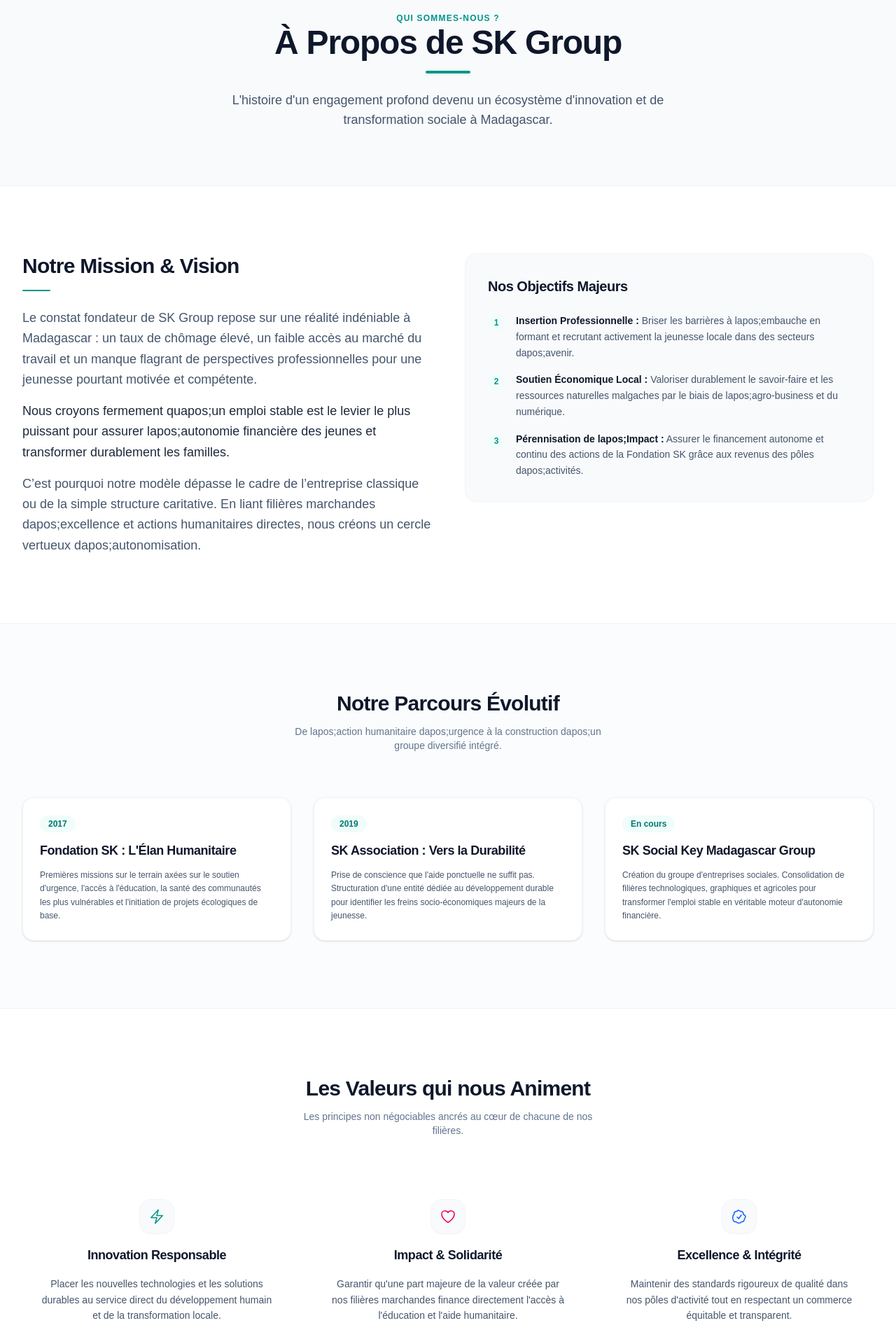
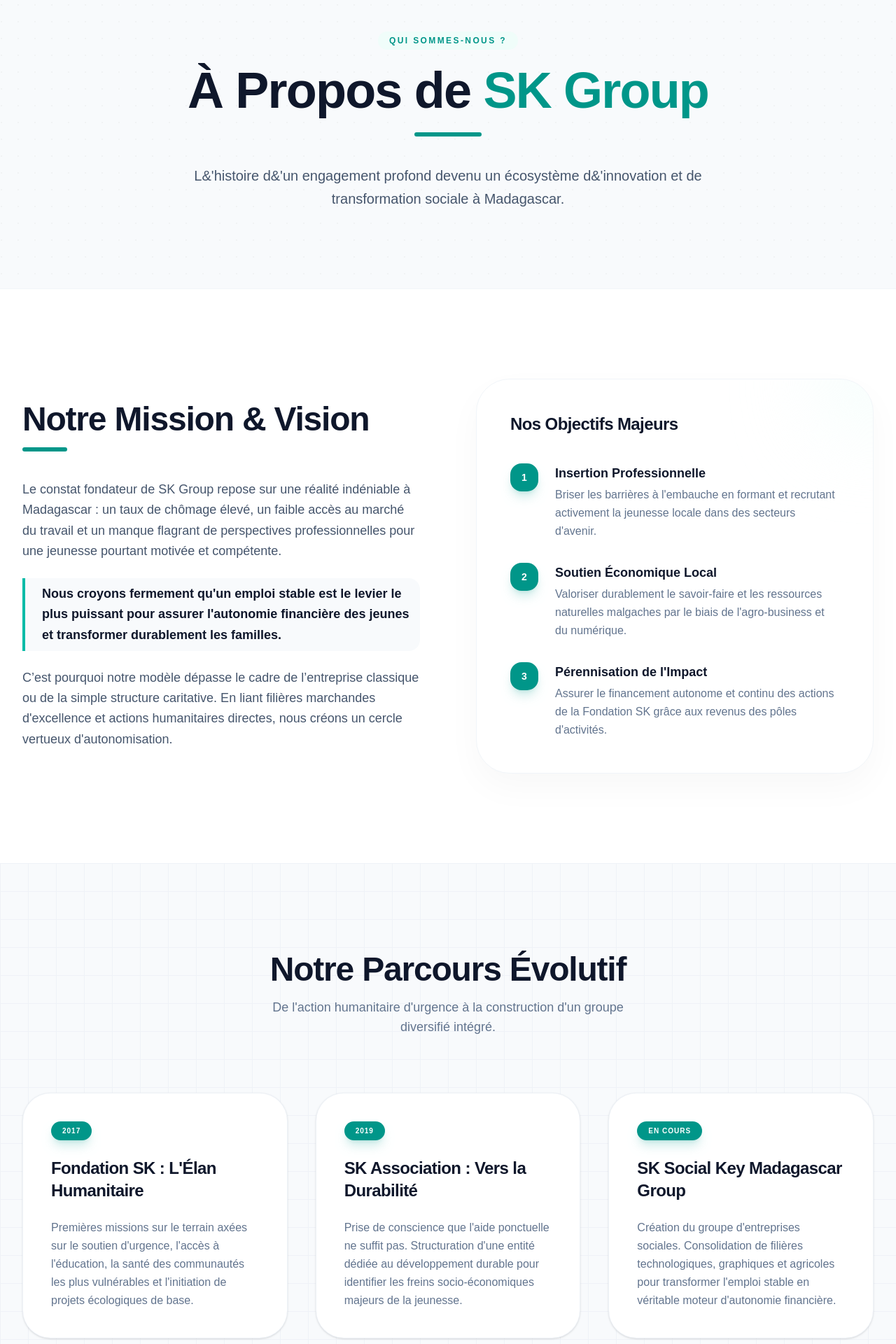
Before and after one commit to MaminirinaEdwino/sk-group, a Next.js app: page /a-propos in a window 1280 px wide. Shown: the part 260-2180 px from the top of the page at 70% size. Built offline with nearby package versions, Linux system fonts and the light colour scheme.

Commit message:
Add: metadata for SEO

```diff
--- a/app/a-propos/page.tsx
+++ b/app/a-propos/page.tsx
@@ -1,6 +1,47 @@
+"use client";
+
 import React from "react";
 import Link from "next/link";
+import FadeIn from "../components/FadeIn";
+import { motion } from "framer-motion";
+import { Metadata } from "next";
 
+export const metadata: Metadata = {
+  title: "A Propos - Sk Socialkey Madagascar Group",
+  description:
+    "Découvrez l'histoire, les objectifs majeurs et les valeurs de SK Group à Madagascar. De l'action humanitaire avec la Fondation SK à la création d'emplois stables pour la jeunesse.",
+  alternates: {
+    canonical: "https://sk-socialkey-madagascar-group.com/a-propos/",
+  },
+  robots: {
+    index: true,
+    follow: true,
+    googleBot: {
+      index: true,
+      follow: true,
+      "max-snippet": -1,
+      "max-image-preview": "large",
+      "max-video-preview": -1,
+    },
+  },
+  openGraph: {
+    title: "A Propos - Sk Socialkey Madagascar Group",
+    description:
+      "Découvrez l'histoire, les objectifs majeurs et les valeurs de SK Group à Madagascar. De l'action humanitaire avec la Fondation SK à la création d'emplois stables pour la jeunesse.",
+    url: "https://sk-socialkey-madagascar-group.com/a-propos/",
+    siteName: "Sk Socialkey Madagascar Group",
+    locale: "fr_FR",
+    type: "article",
+    // Vous pouvez optionnellement lier les profils Facebook officiels extraits du HTML d'origine
+    authors: ["https://www.facebook.com/profile.php/?id=100083995821271"],
+  },
+  twitter: {
+    card: "summary",
+    title: "A Propos - Sk Socialkey Madagascar Group",
+    description:
+      "Découvrez l'histoire, les objectifs majeurs et les valeurs de SK Group à Madagascar.",
+  },
+};
 // 1. Définition des Valeurs du Groupe issues du HTML d'origine
 const values = [
   {
@@ -9,7 +50,7 @@
       "Placer les nouvelles technologies et les solutions durables au service direct du développement humain et de la transformation locale.",
     icon: (
       <svg
-        className="w-6 h-6 text-teal-600"
+        className="w-8 h-8 text-teal-600"
         fill="none"
         viewBox="0 0 24 24"
         strokeWidth="1.5"
@@ -29,7 +70,7 @@
       "Garantir qu'une part majeure de la valeur créée par nos filières marchandes finance directement l'accès à l'éducation et l'aide humanitaire.",
     icon: (
       <svg
-        className="w-6 h-6 text-rose-600"
+        className="w-8 h-8 text-rose-600"
         fill="none"
         viewBox="0 0 24 24"
         strokeWidth="1.5"
@@ -49,7 +90,7 @@
       "Maintenir des standards rigoureux de qualité dans nos pôles d'activité tout en respectant un commerce équitable et transparent.",
     icon: (
       <svg
-        className="w-6 h-6 text-blue-600"
+        className="w-8 h-8 text-blue-600"
         fill="none"
         viewBox="0 0 24 24"
         strokeWidth="1.5"
@@ -87,199 +128,285 @@
   },
 ];
 
+const containerVariants = {
+  hidden: { opacity: 0 },
+  visible: {
+    opacity: 1,
+    transition: {
+      staggerChildren: 0.15,
+    },
+  },
+};
+
+const cardVariants = {
+  hidden: { opacity: 0, y: 30 },
+  visible: {
+    opacity: 1,
+    y: 0,
+    transition: { duration: 0.5, ease: "easeOut" },
+  },
+};
+
 export default function AboutPage() {
   return (
     <main className="w-full bg-white pt-28">
       {/* SECTION 1 : En-tête de la Page (Hero Minimal) */}
-      <section className="relative py-20 bg-slate-50 border-b border-slate-100">
-        <div className="mx-auto max-w-7xl px-4 sm:px-6 lg:px-8 text-center space-y-4">
-          <span className="text-xs font-bold tracking-widest text-teal-600 uppercase">
+      <section className="relative py-28 bg-slate-50 border-b border-slate-100 overflow-hidden">
+        {/* Decorative background */}
+        <div
+          className="absolute top-0 left-0 w-full h-full opacity-[0.03] pointer-events-none"
+          style={{
+            backgroundImage: `radial-gradient(circle at 2px 2px, black 1px, transparent 0)`,
+            backgroundSize: "24px 24px",
+          }}
+        />
+
+        <div className="relative mx-auto max-w-7xl px-4 sm:px-6 lg:px-8 text-center space-y-6">
+          <FadeIn>
+            <span className="text-xs font-black tracking-[0.2em] text-teal-600 uppercase bg-teal-50 px-4 py-1.5 rounded-full">
               Qui sommes-nous ?
             </span>
-          <h1 className="text-4xl font-black tracking-tight text-slate-900 sm:text-5xl">
-            À Propos de SK Group
+          </FadeIn>
+          <FadeIn delay={0.1}>
+            <h1 className="text-5xl font-black tracking-tight text-slate-900 sm:text-6xl lg:text-7xl">
+              À Propos de <span className="text-teal-600">SK Group</span>
             </h1>
-          <div className="h-1 w-16 bg-teal-600 mx-auto rounded-full" />
-          <p className="text-lg text-slate-600 font-light max-w-2xl mx-auto pt-2">
-            L&apos;histoire d&apos;un engagement profond devenu un écosystème
-            d&apos;innovation et de transformation sociale à Madagascar.
+          </FadeIn>
+          <FadeIn delay={0.2}>
+            <div className="h-1.5 w-24 bg-teal-600 mx-auto rounded-full" />
+          </FadeIn>
+          <FadeIn delay={0.3}>
+            <p className="text-xl text-slate-600 font-normal max-w-3xl mx-auto pt-4 leading-relaxed">
+              L&&apos;histoire d&&apos;un engagement profond devenu un
+              écosystème d&&apos;innovation et de transformation sociale à
+              Madagascar.
             </p>
+          </FadeIn>
         </div>
       </section>
 
-      {/* SECTION 2 : Mission & Objectifs (Contenu sémantique pur) */}
-      <section className="py-24">
+      {/* SECTION 2 : Mission & Objectifs */}
+      <section className="py-32 overflow-hidden">
         <div className="mx-auto max-w-7xl px-4 sm:px-6 lg:px-8">
-          <div className="grid grid-cols-1 lg:grid-cols-12 gap-12 items-start">
+          <div className="grid grid-cols-1 lg:grid-cols-12 gap-20 items-center">
             {/* Colonne Gauche : Notre Mission */}
-            <div className="lg:col-span-6 space-y-4">
-              <h2 className="text-2xl font-extrabold text-slate-900 tracking-tight sm:text-3xl">
+            <div className="lg:col-span-6 space-y-8">
+              <FadeIn>
+                <div className="space-y-4">
+                  <h2 className="text-4xl font-black text-slate-900 tracking-tight sm:text-5xl">
                     Notre Mission & Vision
                   </h2>
-              <div className="h-0.5 w-10 bg-teal-600 rounded-full" />
-              <div className="text-slate-600 font-light leading-relaxed space-y-4 pt-2 text-base sm:text-lg">
+                  <div className="h-1.5 w-16 bg-teal-600 rounded-full" />
+                </div>
+              </FadeIn>
+
+              <div className="text-slate-600 font-normal leading-relaxed space-y-6 pt-2 text-lg">
+                <FadeIn delay={0.1}>
                   <p>
                     Le constat fondateur de SK Group repose sur une réalité
-                  indéniable à Madagascar : un taux de chômage élevé, un faible
-                  accès au marché du travail et un manque flagrant de
+                    indéniable à Madagascar : un taux de chômage élevé, un
+                    faible accès au marché du travail et un manque flagrant de
                     perspectives professionnelles pour une jeunesse pourtant
                     motivée et compétente.
                   </p>
-                <p className="font-medium text-slate-800">
-                  Nous croyons fermement quapos;un emploi stable est le levier
-                  le plus puissant pour assurer lapos;autonomie financière des
-                  jeunes et transformer durablement les familles.
+                </FadeIn>
+                <FadeIn delay={0.2}>
+                  <p className="font-bold text-slate-900 border-l-4 border-teal-500 pl-6 py-2 bg-slate-50 rounded-r-2xl">
+                    Nous croyons fermement qu&apos;un emploi stable est le
+                    levier le plus puissant pour assurer l&apos;autonomie
+                    financière des jeunes et transformer durablement les
+                    familles.
                   </p>
+                </FadeIn>
+                <FadeIn delay={0.3}>
                   <p>
                     C’est pourquoi notre modèle dépasse le cadre de l’entreprise
                     classique ou de la simple structure caritative. En liant
-                  filières marchandes dapos;excellence et actions humanitaires
-                  directes, nous créons un cercle vertueux dapos;autonomisation.
+                    filières marchandes d&apos;excellence et actions
+                    humanitaires directes, nous créons un cercle vertueux
+                    d&apos;autonomisation.
                   </p>
+                </FadeIn>
               </div>
             </div>
 
             {/* Colonne Droite : Objectifs Stratégiques */}
-            <div className="lg:col-span-6 bg-slate-50 border border-slate-100 p-8 rounded-2xl space-y-6">
-              <h3 className="text-xl font-bold text-slate-900 tracking-tight">
+            <div className="lg:col-span-6">
+              <FadeIn delay={0.4}>
+                <div className="bg-white border border-slate-100 p-10 sm:p-12 rounded-[3rem] shadow-[0_20px_50px_rgba(0,0,0,0.03)] space-y-10 relative overflow-hidden">
+                  <div className="absolute top-0 right-0 w-32 h-32 bg-teal-50 rounded-full blur-3xl -mr-16 -mt-16" />
+
+                  <h3 className="relative text-2xl font-black text-slate-900 tracking-tight">
                     Nos Objectifs Majeurs
                   </h3>
 
-              <div className="space-y-4">
-                <div className="flex gap-4 items-start">
-                  <span className="flex h-6 w-6 shrink-0 items-center justify-center rounded-full bg-teal-50 text-teal-600 text-xs font-bold mt-0.5">
-                    1
+                  <div className="relative space-y-8">
+                    {[
+                      {
+                        num: "1",
+                        title: "Insertion Professionnelle",
+                        text: "Briser les barrières à l'embauche en formant et recrutant activement la jeunesse locale dans des secteurs d'avenir.",
+                      },
+                      {
+                        num: "2",
+                        title: "Soutien Économique Local",
+                        text: "Valoriser durablement le savoir-faire et les ressources naturelles malgaches par le biais de l'agro-business et du numérique.",
+                      },
+                      {
+                        num: "3",
+                        title: "Pérennisation de l'Impact",
+                        text: "Assurer le financement autonome et continu des actions de la Fondation SK grâce aux revenus des pôles d'activités.",
+                      },
+                    ].map((obj, i) => (
+                      <div key={i} className="flex gap-6 items-start group">
+                        <span className="flex h-10 w-10 shrink-0 items-center justify-center rounded-2xl bg-teal-600 text-white text-sm font-black shadow-lg shadow-teal-600/20 group-hover:scale-110 transition-transform">
+                          {obj.num}
                         </span>
-                  <p className="text-sm text-slate-600 font-light leading-relaxed">
-                    <strong className="font-semibold text-slate-900">
-                      Insertion Professionnelle :
-                    </strong>{" "}
-                    Briser les barrières à lapos;embauche en formant et
-                    recrutant activement la jeunesse locale dans des secteurs
-                    dapos;avenir.
-                  </p>
-                </div>
-
-                <div className="flex gap-4 items-start">
-                  <span className="flex h-6 w-6 shrink-0 items-center justify-center rounded-full bg-teal-50 text-teal-600 text-xs font-bold mt-0.5">
-                    2
-                  </span>
-                  <p className="text-sm text-slate-600 font-light leading-relaxed">
-                    <strong className="font-semibold text-slate-900">
-                      Soutien Économique Local :
-                    </strong>{" "}
-                    Valoriser durablement le savoir-faire et les ressources
-                    naturelles malgaches par le biais de lapos;agro-business et
-                    du numérique.
-                  </p>
-                </div>
-
-                <div className="flex gap-4 items-start">
-                  <span className="flex h-6 w-6 shrink-0 items-center justify-center rounded-full bg-teal-50 text-teal-600 text-xs font-bold mt-0.5">
-                    3
-                  </span>
-                  <p className="text-sm text-slate-600 font-light leading-relaxed">
-                    <strong className="font-semibold text-slate-900">
-                      Pérennisation de lapos;Impact :
-                    </strong>{" "}
-                    Assurer le financement autonome et continu des actions de la
-                    Fondation SK grâce aux revenus des pôles dapos;activités.
+                        <div className="space-y-1">
+                          <h4 className="font-black text-slate-900 text-lg">
+                            {obj.title}
+                          </h4>
+                          <p className="text-base text-slate-500 font-normal leading-relaxed">
+                            {obj.text}
                           </p>
                         </div>
                       </div>
+                    ))}
+                  </div>
+                </div>
+              </FadeIn>
             </div>
           </div>
         </div>
       </section>
 
-      {/* SECTION 3 : Historique & Genèse (Timeline Compacte) */}
-      <section className="py-24 bg-slate-50/50 border-y border-slate-100">
-        <div className="mx-auto max-w-7xl px-4 sm:px-6 lg:px-8">
-          <div className="max-w-3xl mx-auto text-center space-y-3 mb-16">
-            <h2 className="text-2xl font-extrabold text-slate-900 tracking-tight sm:text-3xl">
+      {/* SECTION 3 : Historique & Genèse */}
+      <section className="py-32 bg-slate-50 overflow-hidden relative">
+        <div
+          className="absolute inset-0 opacity-[0.4] pointer-events-none"
+          style={{
+            backgroundImage: `linear-gradient(#e2e8f0 1px, transparent 1px), linear-gradient(90deg, #e2e8f0 1px, transparent 1px)`,
+            backgroundSize: "40px 40px",
+          }}
+        />
+
+        <div className="relative mx-auto max-w-7xl px-4 sm:px-6 lg:px-8">
+          <div className="max-w-3xl mx-auto text-center space-y-4 mb-20">
+            <FadeIn>
+              <h2 className="text-4xl font-black text-slate-900 tracking-tight sm:text-5xl">
                 Notre Parcours Évolutif
               </h2>
-            <p className="text-sm text-slate-500 font-light max-w-md mx-auto">
-              De lapos;action humanitaire dapos;urgence à la construction
-              dapos;un groupe diversifié intégré.
+            </FadeIn>
+            <FadeIn delay={0.1}>
+              <p className="text-lg text-slate-500 font-normal max-w-xl mx-auto">
+                De l&apos;action humanitaire d&apos;urgence à la construction
+                d&apos;un groupe diversifié intégré.
               </p>
+            </FadeIn>
           </div>
 
-          {/* Composant Frise Chronologique vertical sur mobile, horizontal/grille sur large */}
-          <div className="grid grid-cols-1 md:grid-cols-3 gap-8 relative">
+          <motion.div
+            variants={containerVariants}
+            initial="hidden"
+            whileInView="visible"
+            viewport={{ once: true, margin: "-100px" }}
+            className="grid grid-cols-1 md:grid-cols-3 gap-10"
+          >
             {timelineEvents.map((event, index) => (
-              <div
+              <motion.div
                 key={index}
-                className="bg-white p-6 rounded-2xl border border-slate-100 shadow-sm relative space-y-3"
+                variants={cardVariants}
+                className="group bg-white p-10 rounded-[2.5rem] border border-slate-200/60 shadow-sm hover:shadow-xl hover:-translate-y-2 transition-all duration-500 space-y-6"
               >
-                <span className="inline-block text-xs font-black px-3 py-1 bg-teal-50 text-teal-700 rounded-full">
+                <div className="inline-block text-[10px] font-black px-4 py-1.5 bg-teal-600 text-white rounded-full uppercase tracking-widest shadow-lg shadow-teal-600/20">
                   {event.year}
-                </span>
-                <h4 className="text-lg font-bold text-slate-900 tracking-tight">
+                </div>
+                <h4 className="text-2xl font-black text-slate-900 tracking-tight group-hover:text-teal-600 transition-colors">
                   {event.title}
                 </h4>
-                <p className="text-xs text-slate-600 font-light leading-relaxed">
+                <p className="text-base text-slate-500 font-normal leading-relaxed">
                   {event.description}
                 </p>
-              </div>
+              </motion.div>
             ))}
-          </div>
+          </motion.div>
         </div>
       </section>
 
-      {/* SECTION 4 : Nos Valeurs Cardinaux */}
-      <section className="py-24">
+      {/* SECTION 4 : Nos Valeurs */}
+      <section className="py-32 overflow-hidden bg-white">
         <div className="mx-auto max-w-7xl px-4 sm:px-6 lg:px-8">
-          <div className="max-w-3xl mx-auto text-center space-y-3 mb-16">
-            <h2 className="text-2xl font-extrabold text-slate-900 tracking-tight sm:text-3xl">
+          <div className="max-w-3xl mx-auto text-center space-y-4 mb-24">
+            <FadeIn>
+              <h2 className="text-4xl font-black text-slate-900 tracking-tight sm:text-5xl">
                 Les Valeurs qui nous Animent
               </h2>
-            <p className="text-sm text-slate-500 font-light max-w-md mx-auto">
+            </FadeIn>
+            <FadeIn delay={0.1}>
+              <p className="text-lg text-slate-500 font-normal max-w-xl mx-auto">
                 Les principes non négociables ancrés au cœur de chacune de nos
                 filières.
               </p>
+            </FadeIn>
           </div>
 
-          <div className="grid grid-cols-1 md:grid-cols-3 gap-8">
+          <motion.div
+            variants={containerVariants}
+            initial="hidden"
+            whileInView="visible"
+            viewport={{ once: true }}
+            className="grid grid-cols-1 md:grid-cols-3 gap-16"
+          >
             {values.map((val, index) => (
-              <div
+              <motion.div
                 key={index}
-                className="text-center p-6 space-y-4 flex flex-col items-center"
+                variants={cardVariants}
+                className="text-center group space-y-6 flex flex-col items-center"
               >
-                <div className="p-3 bg-slate-50 rounded-2xl border border-slate-100 text-slate-800">
+                <div className="p-6 bg-slate-50 rounded-[2rem] border border-slate-100 text-slate-800 group-hover:scale-110 group-hover:rotate-3 transition-all duration-500 shadow-inner">
                   {val.icon}
                 </div>
-                <h3 className="text-lg font-bold text-slate-900 tracking-tight">
+                <h3 className="text-2xl font-black text-slate-900 tracking-tight">
                   {val.title}
                 </h3>
-                <p className="text-sm text-slate-600 font-light leading-relaxed max-w-sm">
+                <p className="text-base text-slate-500 font-normal leading-relaxed max-w-sm">
                   {val.description}
                 </p>
-              </div>
+              </motion.div>
             ))}
-          </div>
+          </motion.div>
         </div>
       </section>
 
-      {/* SECTION 5 : Call To Action Institutionnel */}
-      <section className="py-16 bg-slate-900 text-white text-center">
-        <div className="mx-auto max-w-4xl px-4 sm:px-6 lg:px-8 space-y-6">
-          <h2 className="text-2xl font-bold sm:text-3xl">
+      {/* SECTION 5 : Call To Action */}
+      <section className="py-24 bg-slate-950 relative overflow-hidden">
+        <div className="absolute top-0 left-0 w-full h-full bg-linear-to-br from-teal-600/10 to-transparent pointer-events-none" />
+        <div className="absolute -bottom-24 -right-24 w-96 h-96 bg-teal-500/10 rounded-full blur-[100px]" />
+
+        <div className="relative mx-auto max-w-4xl px-4 sm:px-6 lg:px-8 text-center space-y-10">
+          <FadeIn>
+            <h2 className="text-4xl font-black sm:text-5xl text-white tracking-tight">
               Participez à la construction de cet avenir durable
             </h2>
-          <p className="text-slate-400 font-light text-sm max-w-xl mx-auto leading-relaxed">
+          </FadeIn>
+          <FadeIn delay={0.1}>
+            <p className="text-slate-400 font-normal text-xl max-w-2xl mx-auto leading-relaxed">
               Que vous soyez une entreprise cherchant un partenaire technique à
-            Madagascar, une organisation internationale ou un porteur de projet,
-            collaborons.
+              Madagascar, une organisation internationale ou un porteur de
+              projet,
+              <span className="text-white font-bold"> collaborons</span>.
             </p>
-          <div className="pt-2">
+          </FadeIn>
+          <FadeIn delay={0.2}>
+            <div className="pt-4">
               <Link
                 href="/#contact"
-              className="inline-flex rounded-full bg-teal-600 px-8 py-3.5 text-sm font-semibold text-white shadow-md hover:bg-teal-500 transition duration-150"
+                className="inline-flex rounded-full bg-teal-600 px-12 py-5 text-lg font-black text-white shadow-[0_10px_30px_rgba(13,148,136,0.3)] hover:bg-teal-500 hover:shadow-[0_15px_40px_rgba(13,148,136,0.4)] transition-all duration-300 active:scale-95"
               >
                 Nous contacter
               </Link>
             </div>
+          </FadeIn>
         </div>
       </section>
     </main>
```
Lines whose indentation alone changed are shown as unchanged.
